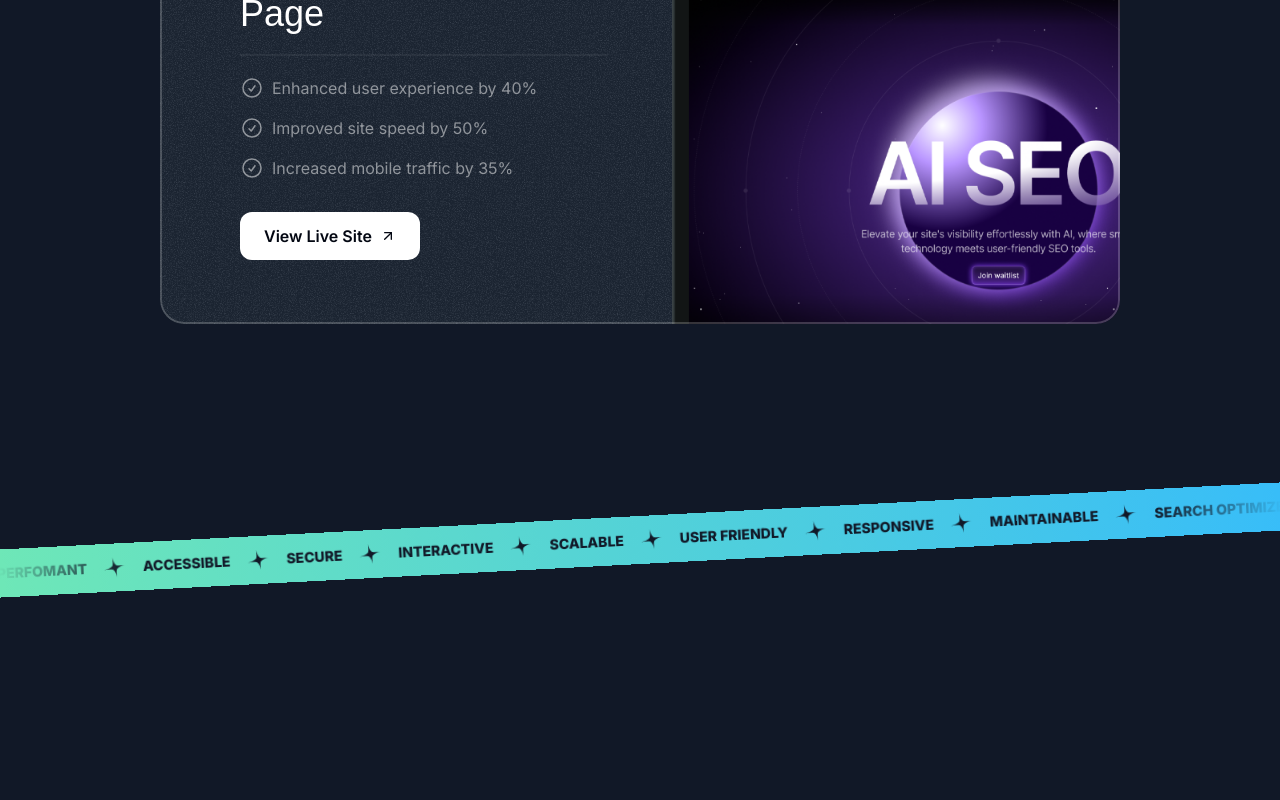
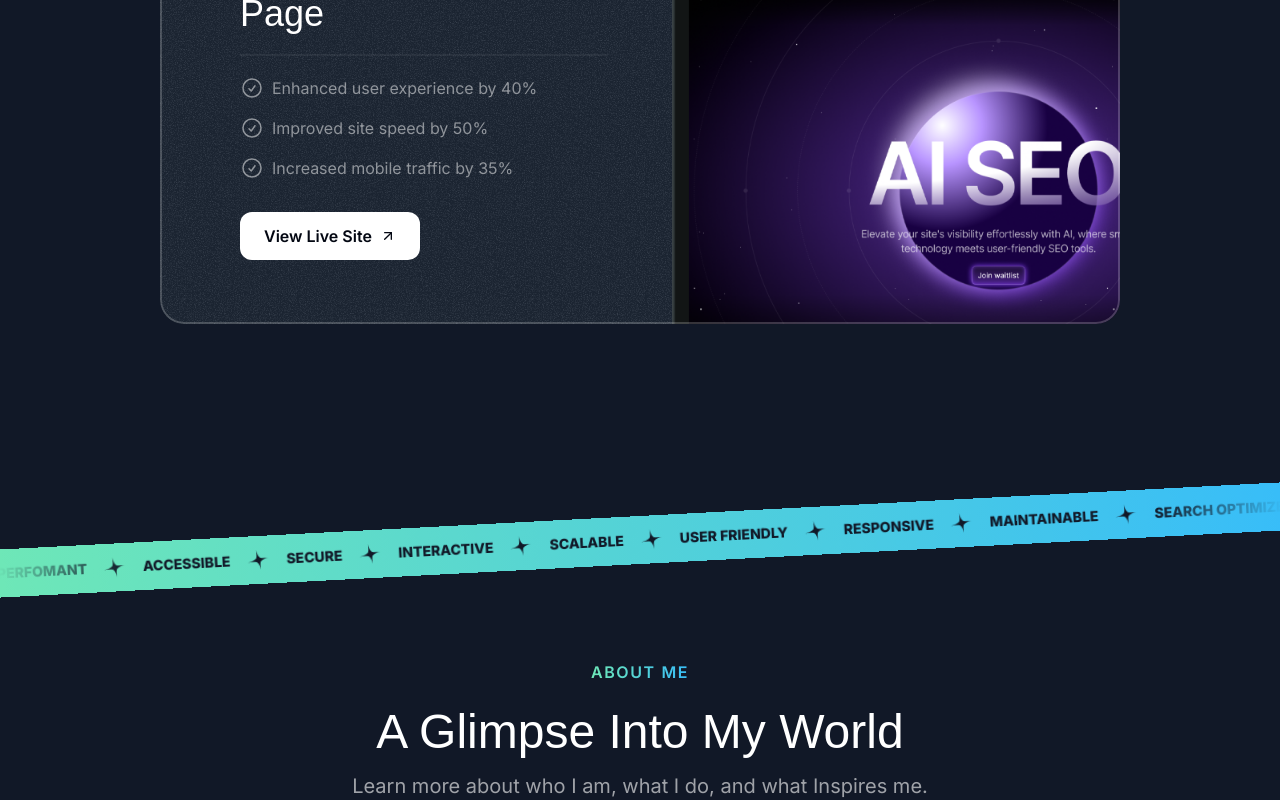
Before and after one commit to shubham88fru/portfolio-v3, a Next.js app: page / in a window 1280 px wide. Shown: the part 2506-3306 px from the top of the page. Before the commit the page ends 3166 px from the top, so only its background shows below. Built offline with nearby package versions, Linux system fonts and the light colour scheme; a web font is replaced by a local one.

Commit message:
extract out components

```diff
--- a/src/app/page.tsx
+++ b/src/app/page.tsx
@@ -2,6 +2,7 @@ import { Header } from "@/sections/Header";
 import { HeroSection } from "@/sections/Hero";
 import { ProjectsSection } from "@/sections/Projects";
 import { TapeSection } from "@/sections/Tape";
+import { AboutSection } from "@/sections/About";
 
 export default function Home() {
   return (
@@ -10,6 +11,7 @@ export default function Home() {
       <HeroSection />
       <ProjectsSection />
       <TapeSection />
+      <AboutSection />
     </div>
   );
 }
--- /dev/null
+++ b/src/components/Card.tsx
@@ -0,0 +1,23 @@
+import React, { PropsWithChildren } from "react";
+import grainImage from "@/assets/images/grain.jpg";
+import { twMerge } from "tailwind-merge";
+
+export default function ({
+  className,
+  children,
+}: PropsWithChildren<{ className?: string }>) {
+  return (
+    <div
+      className={twMerge(
+        "bg-gray-800 rounded-3xl relative overflow-hidden z-0 after:z-10 after-content-[''] after:absolute after:inset-0 after:outline-2 after:outline after:-outline-offset-2 after:rounded-3xl after:outline-white/20 after:pointer-events-none p-6",
+        className
+      )}
+    >
+      <div
+        className="absolute inset-0 -z-10 opacity-10"
+        style={{ backgroundImage: `url(${grainImage.src})` }}
+      ></div>
+      {children}
+    </div>
+  );
+}
--- /dev/null
+++ b/src/components/SectionHeader.tsx
@@ -0,0 +1,27 @@
+function SectionHeader({
+  title,
+  eyebrow,
+  description,
+}: {
+  title: string;
+  eyebrow: string;
+  description: string;
+}) {
+  return (
+    <>
+      <div className="flex justify-center">
+        <p className="uppercase font-semibold tracking-widest bg-gradient-to-r from-emerald-300 to-sky-400 text-transparent bg-clip-text">
+          {eyebrow}
+        </p>
+      </div>
+      <h2 className="font-serif text-3xl md:text-5xl text-center mt-6">
+        {title}
+      </h2>
+      <p className="text-center md:text-lg lg:text-xl text-white/60 mt-4 max-wd-md mx-auto">
+        {description}
+      </p>
+    </>
+  );
+}
+
+export default SectionHeader;
--- a/src/sections/About.tsx
+++ b/src/sections/About.tsx
@@ -1,3 +1,14 @@
+import SectionHeader from "@/components/SectionHeader";
+
 export const AboutSection = () => {
-  return <div>About Section</div>;
+  return (
+    <div>
+      <SectionHeader
+        eyebrow="About Me"
+        title="A Glimpse Into My World"
+        description="Learn more about who I am, what I do, and what Inspires me."
+      />
+      {/* <Card */}
+    </div>
+  );
 };
--- a/src/sections/Projects.tsx
+++ b/src/sections/Projects.tsx
@@ -4,7 +4,8 @@ import aiStartupLandingPage from "@/assets/images/ai-startup-landing-page.png";
 import CheckCircleIcon from "@/assets/icons/check-circle.svg";
 import ArrowUpRightIcon from "@/assets/icons/arrow-up-right.svg";
 import Image from "next/image";
-import grainImage from "@/assets/images/grain.jpg";
+import SectionHeader from "@/components/SectionHeader";
+import Card from "@/components/Card";
 
 const portfolioProjects = [
   {
@@ -49,27 +50,17 @@ export const ProjectsSection = () => {
   return (
     <section className="pb-16 lg:py-24">
       <div className="container">
-        <div className="flex justify-center">
-          <p className="uppercase font-semibold tracking-widest bg-gradient-to-r from-emerald-300 to-sky-400 text-transparent bg-clip-text">
-            Real-world Results
-          </p>
-        </div>
-        <h2 className="font-serif text-3xl md:text-5xl text-center mt-6">
-          Featured Projects
-        </h2>
-        <p className="text-center md:text-lg lg:text-xl text-white/60 mt-4 max-wd-md mx-auto">
-          See how I transformed concepts into engaging digital experiences.
-        </p>
+        <SectionHeader
+          eyebrow="Real-world Results"
+          title="Featured Projects"
+          description="See how I transformed concepts into engaging digital experiences."
+        />
         <div className="md:mt-20 flex flex-col mt-10 gap-20">
           {portfolioProjects.map((project, index) => (
-            <div
+            <Card
               key={project.title}
-              className="bg-gray-800 rounded-3xl relative overflow-hidden z-0 after:z-10 after-content-[''] after:absolute after:inset-0 after:outline-2 after:outline after:-outline-offset-2 after:rounded-3xl after:outline-white/20 px-8 pt-8 after:pointer-events-none md:pt-12 md:px-10 lg:pt-16 lg:px-20"
+              className="px-8 pb-0 pt-8 md:pt-12 md:px-10 lg:pt-16 lg:px-20"
             >
-              <div
-                className="absolute inset-0 -z-10 opacity-10"
-                style={{ backgroundImage: `url(${grainImage.src})` }}
-              ></div>
               <div className="lg:grid lg:grid-cols-2 lg:gap-16">
                 <div className="lg:pb-16">
                   <div className="bg-gradient-to-r from-emerald-300 gap-2 to-sky-400 inline-flex font-bold uppercase tracking-widest text-sm text-transparent bg-clip-text">
@@ -107,7 +98,7 @@ export const ProjectsSection = () => {
                   />
                 </div>
               </div>
-            </div>
+            </Card>
           ))}
         </div>
       </div>
```
